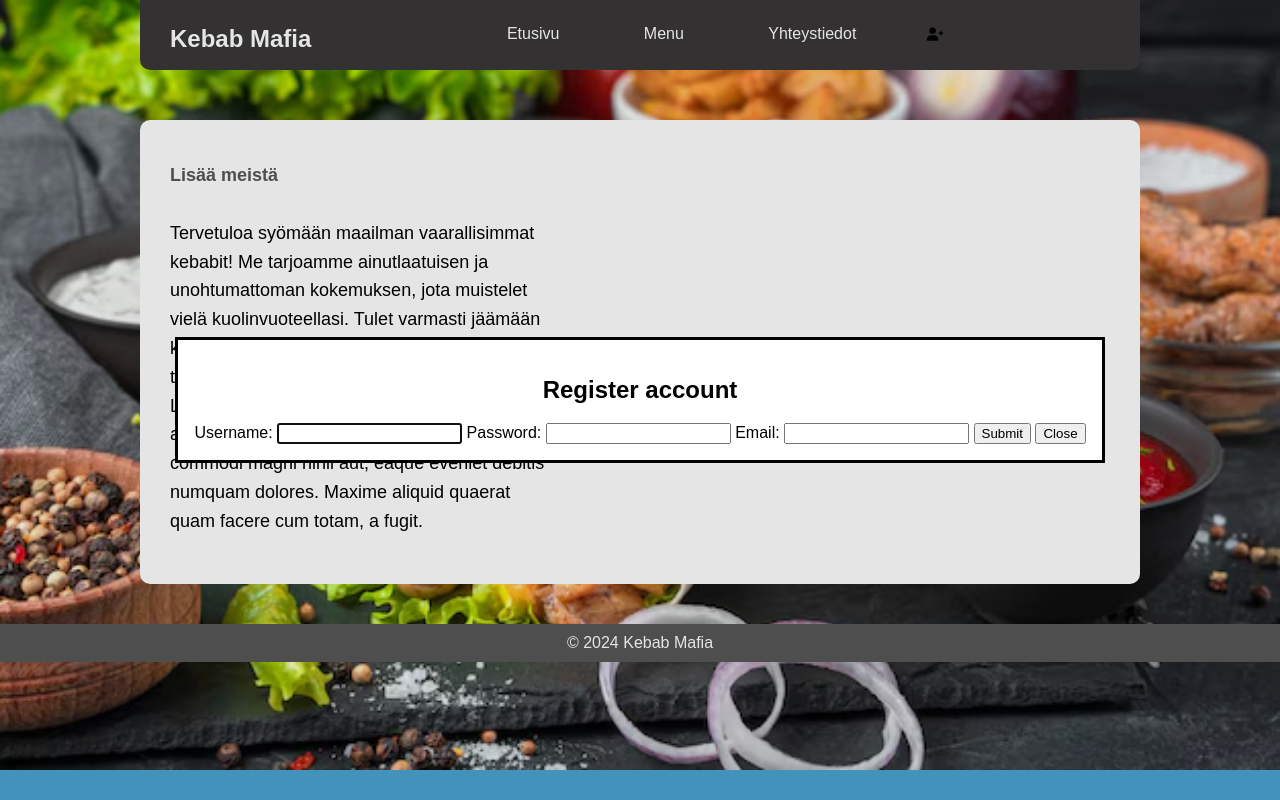
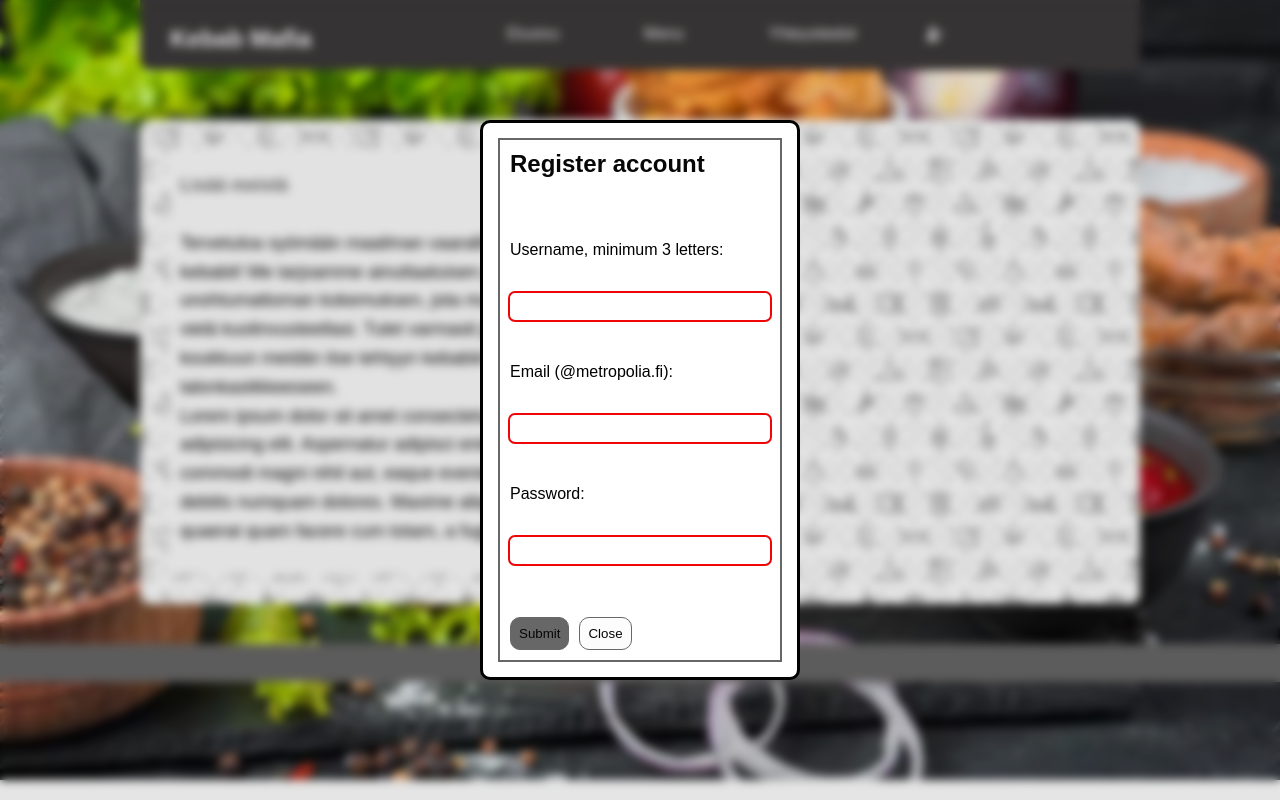
Before and after one commit to LuukasLaitinen23/Kebabmafia, a website: page index.html in a window 1280 px wide. Both pictures are taken after a click on the button 935 px from the left and 34 px from the top of the page. Drawn offline with Linux system fonts and the light colour scheme.

Commit message:
Week 2 changes

```diff
--- a/index.html
+++ b/index.html
@@ -1,17 +1,18 @@
 <!DOCTYPE html>
 <html lang="en">
-
   <head>
-    <meta charset="UTF-8">
-    <meta name="viewport" content="width=device-width, initial-scale=1.0">
-    <meta http-equiv="X-UA-Compatible" content="IE=edge">
+    <meta charset="UTF-8" />
+    <meta name="viewport" content="width=device-width, initial-scale=1.0" />
+    <meta http-equiv="X-UA-Compatible" content="IE=edge" />
     <title>Kebab Mafia</title>
-    <link rel="stylesheet" href="styles.css">
-    <link rel="stylesheet" href="https://cdnjs.cloudflare.com/ajax/libs/font-awesome/6.0.0-beta3/css/all.min.css">
+    <link rel="stylesheet" href="styles.css" />
+    <link
+      rel="stylesheet"
+      href="https://cdnjs.cloudflare.com/ajax/libs/font-awesome/6.0.0-beta3/css/all.min.css"
+    />
     <script src="main.js" defer></script>
   </head>
   <body>
-
     <header>
       <nav class="navbar">
         <h1 class="nav-header">Kebab Mafia</h1>
@@ -19,7 +20,11 @@
           <li><a>Etusivu</a></li>
           <li><a>Menu</a></li>
           <li><a>Yhteystiedot</a></li>
-                <li><button id="openRegisterDialog"><i class="fas fa-user-plus"></i></button></li>
+          <li>
+            <button id="openRegisterDialog">
+              <i class="fas fa-user-plus registerIcon"></i>
+            </button>
+          </li>
         </ul>
       </nav>
     </header>
@@ -27,27 +32,43 @@
     <section class="about-section">
       <div class="about-content">
         <h2 class="about-header">Lisää meistä</h2>
-            <p class="about-text">Tervetuloa syömään maailman vaarallisimmat kebabit! Me tarjoamme ainutlaatuisen ja unohtumattoman kokemuksen, jota muistelet vielä kuolinvuoteellasi. Tulet varmasti jäämään koukkuun meidän itse tehtyyn kebabiin sekä talonkastikkeeseen. <br> Lorem ipsum dolor sit amet consectetur adipisicing elit. Aspernatur adipisci enim atque commodi magni nihil aut, eaque eveniet debitis numquam dolores. Maxime aliquid quaerat quam facere cum totam, a fugit.</p>
-            <img src="img/logo.jpg" alt="logo" class="logo-img">
+        <p class="about-text">
+          Tervetuloa syömään maailman vaarallisimmat kebabit! Me tarjoamme
+          ainutlaatuisen ja unohtumattoman kokemuksen, jota muistelet vielä
+          kuolinvuoteellasi. Tulet varmasti jäämään koukkuun meidän itse tehtyyn
+          kebabiin sekä talonkastikkeeseen. <br />
+          Lorem ipsum dolor sit amet consectetur adipisicing elit. Aspernatur
+          adipisci enim atque commodi magni nihil aut, eaque eveniet debitis
+          numquam dolores. Maxime aliquid quaerat quam facere cum totam, a
+          fugit.
+        </p>
+        <img src="img/logo.jpg" alt="logo" class="logo-img" />
       </div>
-
     </section>
 
     <dialog id="registerDialog">
+      <form action="">
         <h2>Register account</h2>
-        <label for="username">Username:</label>
-        <input type="text" name="username" id="username">
+
+        <label for="username">Username, minimum 3 letters:</label>
+        <input type="text" name="username" id="username" minlength="4" required/>
+
+        <label for="email">Email (@metropolia.fi):</label>
+        <input type="email" name="email" id="email" pattern=".+@metropolia\.fi" required/>
+
         <label for="password">Password:</label>
-        <input type="password" name="password" id="password">
-        <label for="email">Email:</label>
-        <input type="email" name="email" id="email">
-        <button id="submit">Submit</button>
+        <input type="password" name="password" id="password" pattern="(?=.*[A-Z])(?=.*\d).{1,}" required/>
+
+        <div>
+          <input type="submit" value="Submit" />
+
           <button id="closeRegisterDialog">Close</button>
+        </div>
+      </form>
     </dialog>
 
     <footer class="footer">
       <p class="footer-text">&copy; 2024 Kebab Mafia</p>
     </footer>
-
   </body>
 </html>
--- a/styles.css
+++ b/styles.css
@@ -1,9 +1,17 @@
+:root {
+  --gray: #3c3939;
+  --light-gray: #686767;
+  --white: #fcfcfc;
+  --black: #070707;
+  --green: #16cc31;
+  --red: #f00606;
+}
+
 body {
   margin: 0;
   font-family: Arial, sans-serif;
   text-align: center;
-    background-color: #4ba2d1;
-    background-image: url("img/backgroundimg.jpg");
+  background-image: url('img/backgroundimg.jpg');
   background-size: cover;
   background-position: center;
   background-repeat: no-repeat;
@@ -12,7 +20,7 @@ body {
 
 .navbar {
   position: fixed;
-    background-color: #393636;
+  background-color: var(--gray);
   padding: 10px 0;
   height: 50px;
   width: 100%;
@@ -22,6 +30,13 @@ body {
   top: 0;
   left: 50%;
   transform: translateX(-50%);
+}
+
+.nav-header {
+  color: var(--white);
+  float: left;
+  margin-left: 30px;
+  margin-top: 15px;
 }
 
 .navbar ul {
@@ -35,22 +50,35 @@ body {
 }
 
 .navbar a {
-    color: white;
+  color: var(--white);
   text-decoration: none;
   padding: 20px;
+  border-radius: 4px;
+  transition: all 1s;
 }
 
 .navbar a:hover {
-    background-color: #575757;
-    border-radius: 4px;
+  background-color: var(--light-gray);
+  color: var(--black)
 }
 
 .navbar a:active {
-    background-color: black;
+  background-color: var(--black);
+}
+
+.registerIcon {
+  color: var(--white);
+  transition: color 1s;
+}
+
+.registerIcon:hover {
+  color: var(--black);
 }
 
 .about-section {
-    background-color: #fff;
+  background-image: url(img/aboutbg.jpg);
+  background-size: 200px 200px;
+  background-repeat: repeat;
   padding: 30px;
   margin: 40px auto;
   max-width: 1000px;
@@ -60,26 +88,22 @@ body {
 }
 
 .about-content {
+  background-color: var(--white);
   overflow: hidden;
-  }
-
-  .nav-header {
-    color: #fff;
-    float: left;
-    margin-left: 30px;
-    margin-top: 15px;
+  width: 60%;
+  padding: 10px;
 }
 
 .about-header {
   text-align: left;
   font-size: large;
-    color: #575757;
+  color: var(--light-gray);
   width: 100%;
 }
 
 .about-text {
   float: left;
-    width: 40%;
+  width: 66%;
   text-align: left;
   padding-right: 20px;
   line-height: 1.6;
@@ -96,7 +120,7 @@ body {
 }
 
 .footer {
-    background-color: #575757;
+  background-color: var(--light-gray);
   color: white;
   padding: 10px 0;
   width: 100%;
@@ -108,6 +132,100 @@ body {
 }
 
 #openRegisterDialog {
-  background-color: #393636;
+  background-color: var(--gray);
   border: none;
+  color: var(--white);
 }
+
+dialog {
+  width: 25%;
+  height: 70%;
+  border-radius: 10px;
+  padding: 15px;
+  box-sizing: border-box;
+  overflow: hidden;
+}
+
+dialog::backdrop {
+  backdrop-filter: blur(5px);
+}
+
+form {
+  display: flex;
+  flex-direction: column;
+  justify-content: space-between;
+  gap: 10px;
+  padding: 10px;
+  width: 100%;
+  height: 100%;
+  border: 2px solid var(--light-gray);
+  box-sizing: border-box;
+}
+
+form > h2 {
+  padding: 0;
+  margin: 0 0 30px;
+  text-align: left;
+  color: var(--black)
+}
+
+form > label {
+  margin: 0;
+  display: block;
+  text-align: left;
+}
+
+form > input[type='text'],
+form > input[type='password'],
+form > input[type='email'] {
+  display: block;
+  padding: 6px;
+  margin: 0 0 10px;
+  box-sizing: border-box;
+  border: none;
+  border-radius: 5px;
+  transition: outline 1s;
+}
+
+form > input[type='text']:invalid,
+form > input[type='password']:invalid,
+form > input[type='email']:invalid {
+  outline: 2px solid var(--red);
+}
+
+form > input[type='text']:valid,
+form > input[type='password']:valid,
+form > input[type='email']:valid {
+  outline: 2px solid var(--green);
+}
+
+form input[type='submit'],
+form button {
+  padding: 8px;
+  border: 1px solid var(--light-gray);
+  border-radius: 10px;
+  margin-top: 10px;
+  color: var(--black);
+}
+
+form input[type='submit'] {
+  background-color: var(--light-gray);
+  transition: background-color 1s, color 1s;
+}
+
+form button {
+  background-color: var(--white);
+  transition: background-color 1s, color 1s;
+}
+
+form input[type='submit']:hover,
+form button:hover {
+  background-color: var(--gray);
+  color: var(--white);
+}
+
+dialog#registerDialog > form > div {
+  display: flex;
+  justify-content: flex-start;
+  gap: 10px;
+}
```
Also changed, not shown: img/aboutbg.jpg (added). Lines whose indentation alone changed are shown as unchanged.
